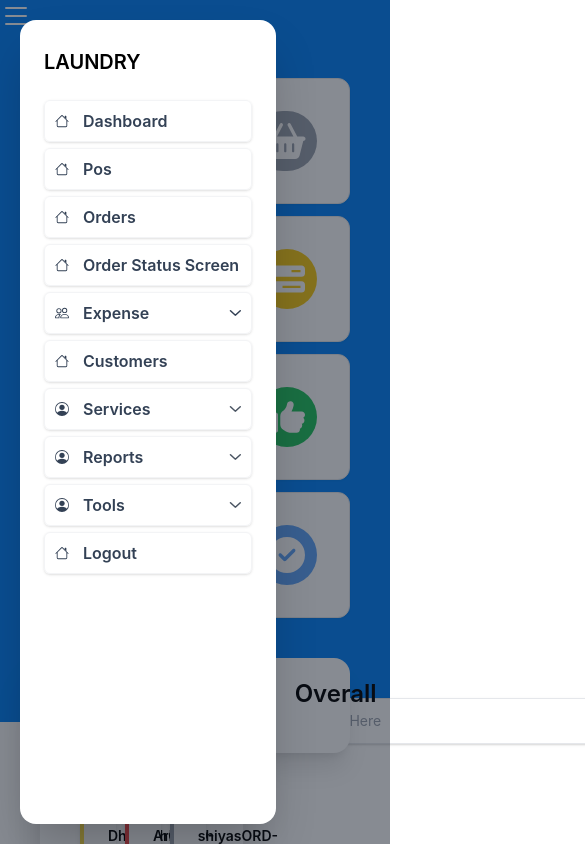
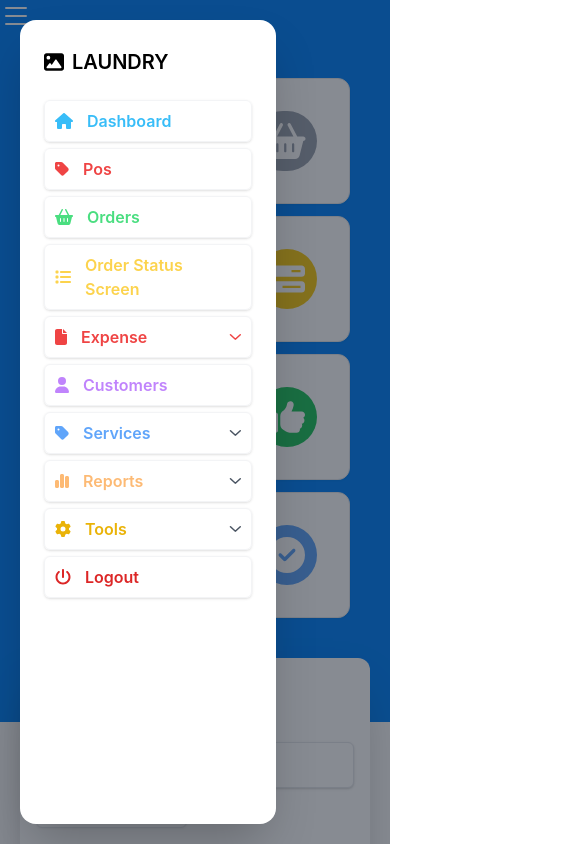
Before and after one commit to HasibAliOpu/Dashboard, a React (Create React App) app: page / in a window 390 px wide. Both pictures are taken after a click on the button "Toggle Navigation". Shown: the top 844 px of the page, 585 px wide, since content can reach past the window. Built offline with nearby package versions, Linux system fonts and the light colour scheme.

Commit message:
font awesome icon added on dashboard

```diff
--- a/src/App.js
+++ b/src/App.js
@@ -9,7 +9,7 @@ function App() {
     <div className="">
       <Sidebar />
       <OrderDetails />
-      <div className="grid grid-cols-3 gap-3 mx-10 mb-10 -mt-16">
+      <div className="grid grid-cols-1 lg:grid-cols-3 gap-3 mx-5 lg:mx-10 mb-10 -mt-16">
         <div className="col-span-2">
           <DeliveryDetails />
         </div>
--- a/src/Components/DeliveryDetails/DeliveryDetails.js
+++ b/src/Components/DeliveryDetails/DeliveryDetails.js
@@ -11,11 +11,16 @@ import classicShoe from "../../icons/classic-shoe.png";
 const DeliveryDetails = () => {
   return (
     <div className="bg-white py-10 rounded-xl shadow-2xl">
-      <div className="flex justify-between gap-10 px-10">
-        <h1 className="text-3xl">Today's Delivery</h1>
-        <div className="flex gap-2">
-          <div>
-            <label for="hs-leading-button-add-on-with-icon" className="sr-only">
+      <div className="lg:flex justify-between gap-10 px-4 lg:px-10">
+        <h1 className="text-center text-lg lg:text-xl xl:text-3xl font-semibold">
+          Today's Delivery
+        </h1>
+        <div className="lg:flex gap-2">
+          <div className="my-4 lg:my-0">
+            <label
+              htmlFor="hs-leading-button-add-on-with-icon"
+              className="sr-only"
+            >
               Label
             </label>
             <div className="flex rounded-md shadow-sm">
@@ -39,7 +44,7 @@ const DeliveryDetails = () => {
                 id="hs-leading-button-add-on-with-icon"
                 placeholder="Search Here"
                 name="hs-leading-button-add-on-with-icon"
-                className="py-3 px-4 pr-24 border border-gray-200 shadow rounded-r-md text-sm focus:z-10 focus:outline-none focus:ring-2 focus:ring-offset-2 focus:ring-offset-white focus:ring-blue-600"
+                className="py-3 lg:px-4 w-full lg:pr-24 border border-gray-200 shadow rounded-r-md text-sm focus:z-10 focus:outline-none focus:ring-2 focus:ring-offset-2 focus:ring-offset-white focus:ring-blue-600"
               />
             </div>
           </div>
@@ -48,7 +53,7 @@ const DeliveryDetails = () => {
             <button
               id="hs-dropdown-with-icons"
               type="button"
-              className="hs-dropdown-toggle py-3 px-6 inline-flex justify-center items-center gap-6 rounded-md border font-medium bg-white text-gray-700 shadow-sm align-middle hover:bg-gray-50 focus:outline-none focus:ring-2 focus:ring-offset-2 focus:ring-offset-white focus:ring-blue-600 transition-all text-sm"
+              className="hs-dropdown-toggle xl:py-3 px-6  inline-flex justify-center items-center gap-6 rounded-md border  bg-white text-gray-700 shadow-sm align-middle hover:bg-gray-50 focus:outline-none focus:ring-2 focus:ring-offset-2 focus:ring-offset-white focus:ring-blue-600 transition-all text-sm font-semibold"
             >
               All Orders
               <svg
@@ -62,8 +67,8 @@ const DeliveryDetails = () => {
                 <path
                   d="M2 5L8.16086 10.6869C8.35239 10.8637 8.64761 10.8637 8.83914 10.6869L15 5"
                   stroke="currentColor"
-                  stroke-width="2"
-                  stroke-linecap="round"
+                  strokeWidth="2"
+                  strokeLinecap="round"
                 />
               </svg>
             </button>
@@ -72,55 +77,76 @@ const DeliveryDetails = () => {
               className="hs-dropdown-menu transition-[opacity,margin] duration hs-dropdown-open:opacity-100 opacity-0 hidden mt-2 min-w-[15rem] bg-white shadow-md rounded-lg p-2  divide-y divide-gray-200"
               aria-labelledby="hs-dropdown-with-icons"
             >
-              <div className="py-2 first:pt-0 last:pb-0">
+              <div className="py-2 first:pt-0 last:pb-0 font-semibold">
                 <a
                   className="flex items-center gap-x-3.5 py-2 px-3 rounded-md text-sm text-gray-800 hover:bg-gray-100 focus:ring-2 focus:ring-blue-500"
                   href="/"
                 >
                   Shirt
+                  <span className="py-1.5 px-3 rounded-full text-xs  bg-blue-100 text-blue-800">
+                    2
+                  </span>
                 </a>
                 <a
                   className="flex items-center gap-x-3.5 py-2 px-3 rounded-md text-sm text-gray-800 hover:bg-gray-100 focus:ring-2 focus:ring-blue-500"
                   href="/"
                 >
                   Cap
+                  <span className="py-1.5 px-3 rounded-full text-xs  bg-blue-100 text-blue-800">
+                    3
+                  </span>
                 </a>
                 <a
                   className="flex items-center gap-x-3.5 py-2 px-3 rounded-md text-sm text-gray-800 hover:bg-gray-100 focus:ring-2 focus:ring-blue-500"
                   href="/"
                 >
                   Shoe
+                  <span className="py-1.5 px-3 rounded-full text-xs  bg-blue-100 text-blue-800">
+                    2
+                  </span>
                 </a>
                 <a
                   className="flex items-center gap-x-3.5 py-2 px-3 rounded-md text-sm text-gray-800 hover:bg-gray-100 focus:ring-2 focus:ring-blue-500"
                   href="/"
                 >
                   Coat
+                  <span className="py-1.5 px-3 rounded-full text-xs  bg-blue-100 text-blue-800">
+                    1
+                  </span>
                 </a>
                 <a
                   className="flex items-center gap-x-3.5 py-2 px-3 rounded-md text-sm text-gray-800 hover:bg-gray-100 focus:ring-2 focus:ring-blue-500"
                   href="/"
                 >
                   Classic Shoe
+                  <span className="py-1.5 px-3 rounded-full text-xs  bg-blue-100 text-blue-800">
+                    1
+                  </span>
                 </a>
                 <a
                   className="flex items-center gap-x-3.5 py-2 px-3 rounded-md text-sm text-gray-800 hover:bg-gray-100 focus:ring-2 focus:ring-blue-500"
                   href="/"
                 >
                   Pant
+                  <span className="py-1.5 px-3 rounded-full text-xs  bg-blue-100 text-blue-800">
+                    1
+                  </span>
                 </a>
                 <a
                   className="flex items-center gap-x-3.5 py-2 px-3 rounded-md text-sm text-gray-800 hover:bg-gray-100 focus:ring-2 focus:ring-blue-500"
                   href="/"
                 >
                   Jeans
+                  <span className="py-1.5 px-3 rounded-full text-xs  bg-blue-100 text-blue-800">
+                    2
+                  </span>
                 </a>
               </div>
             </div>
           </div>
         </div>
       </div>
-      <div className="grid grid-cols-3 gap-3 p-10">
+      <div className="grid grid-cols-1 lg:grid-cols-3 gap-3 p-5 lg:p-10">
         <div className=" bg-white border-l-4 border-yellow-300 shadow-md rounded-xl p-4 hover:scale-110 duration-300 ease-in-out">
           <div className="flex justify-between pb-3 px-2 font-semibold text-sm">
             <h2>Dhanush</h2>
--- a/src/Components/OrderDetails/OrderDetails.js
+++ b/src/Components/OrderDetails/OrderDetails.js
@@ -13,7 +13,7 @@ const OrderDetails = () => {
       <div className="grid grid-cols-1 lg:grid-cols-4 mx-10 ml64 py-10 gap-3">
         <div className="flex justify-between bg-white border shadow-sm rounded-xl p-8">
           <div>
-            <h1 className="uppercase text-slate-600 font-semibold font-mono text-lg">
+            <h1 className="uppercase text-slate-600 font-semibold font-mono  text-sm lg:text-lg">
               pending order
             </h1>
             <p className="font-bold text-xl text-gray-600">202</p>
@@ -25,7 +25,7 @@ const OrderDetails = () => {
         </div>
         <div className="flex justify-between bg-white border shadow-sm rounded-xl p-8">
           <div>
-            <h1 className="uppercase text-slate-600 font-semibold font-mono text-lg">
+            <h1 className="uppercase text-slate-600 font-semibold font-mono text-sm lg:text-lg">
               processing order
             </h1>
             <p className="font-bold text-xl text-gray-600">99</p>
@@ -37,7 +37,7 @@ const OrderDetails = () => {
         </div>
         <div className="flex justify-between bg-white border shadow-sm rounded-xl p-8">
           <div>
-            <h1 className="uppercase text-slate-600 font-semibold font-mono text-lg ">
+            <h1 className="uppercase text-slate-600 font-semibold font-mono  text-sm lg:text-lg ">
               ready to deliver
             </h1>
             <p className="font-bold text-xl text-gray-600">263</p>
@@ -49,7 +49,7 @@ const OrderDetails = () => {
         </div>
         <div className="flex justify-between bg-white border shadow-sm rounded-xl p-8">
           <div>
-            <h1 className="uppercase text-slate-600 font-semibold font-mono text-lg">
+            <h1 className="uppercase text-slate-600 font-semibold font-mono  text-sm lg:text-lg">
               delivered orders
             </h1>
             <p className="font-bold text-xl text-gray-600">345</p>
--- a/src/Components/OverallDetails/OverallDetails.js
+++ b/src/Components/OverallDetails/OverallDetails.js
@@ -5,6 +5,13 @@ import { Doughnut } from "react-chartjs-2";
 ChartJS.register(ArcElement, Tooltip, Legend);
 
 export const data = {
+  labels: [
+    "Returned",
+    "pending",
+    "Processing",
+    "Ready To Deliver",
+    "Delivered",
+  ],
   datasets: [
     {
       label: "# of Votes",
@@ -12,19 +19,14 @@ export const data = {
       backgroundColor: ["#F4365C", "#8292AB", "#FAAD41", "#2DCE8A", "#0083FF"],
     },
   ],
-  labels: [
-    "Returned",
-    "pending",
-    "Processing",
-    "Ready To Deliver",
-    "Delivered",
-  ],
 };
 
 const OverallDetails = () => {
   return (
-    <div className="px-10 py-5 bg-white rounded-2xl shadow-xl">
-      <h1 className="text-center font-semibold text-2xl pb-2">Overall</h1>
+    <div className="px-5 lg:px-10 py-5 bg-white rounded-2xl shadow-xl">
+      <h1 className="text-center font-semibold text-lg lg:text-2xl pb-2">
+        Overall
+      </h1>
       <Doughnut data={data} />
     </div>
   );
--- a/src/Components/Sidebar/Sidebar.js
+++ b/src/Components/Sidebar/Sidebar.js
@@ -1,4 +1,20 @@
 import React from "react";
+import { FontAwesomeIcon } from "@fortawesome/react-fontawesome";
+import {
+  faChartBar,
+  faChartLine,
+  faChartSimple,
+  faFile,
+  faGear,
+  faHome,
+  faImage,
+  faList,
+  faPowerOff,
+  faShoppingBasket,
+  faTag,
+  faTags,
+  faUser,
+} from "@fortawesome/free-solid-svg-icons";
 
 const sidebar = () => {
   return (
@@ -35,6 +51,7 @@ const sidebar = () => {
             href="/#"
             aria-label="LAUNDRY"
           >
+            <FontAwesomeIcon icon={faImage} className="pr-2" />
             LAUNDRY
           </a>
         </div>
@@ -45,120 +62,47 @@ const sidebar = () => {
           <ul className="space-y-1.5">
             <li>
               <a
-                className="flex items-center gap-x-3.5 py-2 px-2.5 font-semibold  text-md text-slate-700 shadow border border-gray-100 rounded-md hover:bg-blue-400 hover:text-white hover:border-blue-400"
+                className="flex items-center gap-x-3.5 py-2 px-2.5 font-semibold  text-md text-sky-400 shadow border border-gray-100 rounded-md hover:bg-blue-400 hover:text-white hover:border-blue-400"
                 href="/#"
               >
-                <svg
-                  className="w-3.5 h-3.5"
-                  xmlns="http://www.w3.org/2000/svg"
-                  width="16"
-                  height="16"
-                  fill="currentColor"
-                  viewBox="0 0 16 16"
-                >
-                  <path
-                    fillRule="evenodd"
-                    d="M2 13.5V7h1v6.5a.5.5 0 0 0 .5.5h9a.5.5 0 0 0 .5-.5V7h1v6.5a1.5 1.5 0 0 1-1.5 1.5h-9A1.5 1.5 0 0 1 2 13.5zm11-11V6l-2-2V2.5a.5.5 0 0 1 .5-.5h1a.5.5 0 0 1 .5.5z"
-                  />
-                  <path
-                    fillRule="evenodd"
-                    d="M7.293 1.5a1 1 0 0 1 1.414 0l6.647 6.646a.5.5 0 0 1-.708.708L8 2.207 1.354 8.854a.5.5 0 1 1-.708-.708L7.293 1.5z"
-                  />
-                </svg>
+                <FontAwesomeIcon icon={faHome} />
                 Dashboard
               </a>
             </li>
             <li>
               <a
-                className="flex items-center gap-x-3.5 py-2 px-2.5 font-semibold  text-md text-slate-700 shadow border border-gray-100 rounded-md hover:bg-blue-400 hover:text-white hover:border-blue-400"
+                className="flex items-center gap-x-3.5 py-2 px-2.5 font-semibold  text-md text-red-500 shadow border border-gray-100 rounded-md hover:bg-blue-400 hover:text-white hover:border-blue-400"
                 href="/#"
               >
-                <svg
-                  className="w-3.5 h-3.5"
-                  xmlns="http://www.w3.org/2000/svg"
-                  width="16"
-                  height="16"
-                  fill="currentColor"
-                  viewBox="0 0 16 16"
-                >
-                  <path
-                    fillRule="evenodd"
-                    d="M2 13.5V7h1v6.5a.5.5 0 0 0 .5.5h9a.5.5 0 0 0 .5-.5V7h1v6.5a1.5 1.5 0 0 1-1.5 1.5h-9A1.5 1.5 0 0 1 2 13.5zm11-11V6l-2-2V2.5a.5.5 0 0 1 .5-.5h1a.5.5 0 0 1 .5.5z"
-                  />
-                  <path
-                    fillRule="evenodd"
-                    d="M7.293 1.5a1 1 0 0 1 1.414 0l6.647 6.646a.5.5 0 0 1-.708.708L8 2.207 1.354 8.854a.5.5 0 1 1-.708-.708L7.293 1.5z"
-                  />
-                </svg>
+                <FontAwesomeIcon icon={faTag} />
                 Pos
               </a>
             </li>
             <li>
               <a
-                className="flex items-center gap-x-3.5 py-2 px-2.5 font-semibold  text-md text-slate-700 shadow border border-gray-100 rounded-md hover:bg-blue-400 hover:text-white hover:border-blue-400"
+                className="flex items-center gap-x-3.5 py-2 px-2.5 font-semibold  text-md text-green-400 shadow border border-gray-100 rounded-md hover:bg-blue-400 hover:text-white hover:border-blue-400"
                 href="/#"
               >
-                <svg
-                  className="w-3.5 h-3.5"
-                  xmlns="http://www.w3.org/2000/svg"
-                  width="16"
-                  height="16"
-                  fill="currentColor"
-                  viewBox="0 0 16 16"
-                >
-                  <path
-                    fillRule="evenodd"
-                    d="M2 13.5V7h1v6.5a.5.5 0 0 0 .5.5h9a.5.5 0 0 0 .5-.5V7h1v6.5a1.5 1.5 0 0 1-1.5 1.5h-9A1.5 1.5 0 0 1 2 13.5zm11-11V6l-2-2V2.5a.5.5 0 0 1 .5-.5h1a.5.5 0 0 1 .5.5z"
-                  />
-                  <path
-                    fillRule="evenodd"
-                    d="M7.293 1.5a1 1 0 0 1 1.414 0l6.647 6.646a.5.5 0 0 1-.708.708L8 2.207 1.354 8.854a.5.5 0 1 1-.708-.708L7.293 1.5z"
-                  />
-                </svg>
+                <FontAwesomeIcon icon={faShoppingBasket} />
                 Orders
               </a>
             </li>
             <li>
               <a
-                className="flex items-center gap-x-3.5 py-2 px-2.5 font-semibold  text-md text-slate-700 shadow border border-gray-100 rounded-md hover:bg-blue-400 hover:text-white hover:border-blue-400"
+                className="flex items-center gap-x-3.5 py-2 px-2.5 font-semibold  text-md text-amber-300 shadow border border-gray-100 rounded-md hover:bg-blue-400 hover:text-white hover:border-blue-400"
                 href="/#"
               >
-                <svg
-                  className="w-3.5 h-3.5"
-                  xmlns="http://www.w3.org/2000/svg"
-                  width="16"
-                  height="16"
-                  fill="currentColor"
-                  viewBox="0 0 16 16"
-                >
-                  <path
-                    fillRule="evenodd"
-                    d="M2 13.5V7h1v6.5a.5.5 0 0 0 .5.5h9a.5.5 0 0 0 .5-.5V7h1v6.5a1.5 1.5 0 0 1-1.5 1.5h-9A1.5 1.5 0 0 1 2 13.5zm11-11V6l-2-2V2.5a.5.5 0 0 1 .5-.5h1a.5.5 0 0 1 .5.5z"
-                  />
-                  <path
-                    fillRule="evenodd"
-                    d="M7.293 1.5a1 1 0 0 1 1.414 0l6.647 6.646a.5.5 0 0 1-.708.708L8 2.207 1.354 8.854a.5.5 0 1 1-.708-.708L7.293 1.5z"
-                  />
-                </svg>
+                <FontAwesomeIcon icon={faList} />
                 Order Status Screen
               </a>
             </li>
 
             <li className="hs-accordion" id="users-accordion">
               <a
-                className="hs-accordion-toggle flex items-center gap-x-3.5 py-2 px-2.5 hs-accordion-active:text-blue-600 hs-accordion-active:hover:bg-transparent font-semibold  text-md text-slate-700 shadow border border-gray-100 rounded-md hover:bg-blue-400 hover:text-white hover:border-blue-400"
+                className="hs-accordion-toggle flex items-center gap-x-3.5 py-2 px-2.5 hs-accordion-active:text-blue-600 hs-accordion-active:hover:bg-transparent font-semibold  text-md text-red-500 shadow border border-gray-100 rounded-md hover:bg-blue-400 hover:text-white hover:border-blue-400"
                 href="/#"
               >
-                <svg
-                  className="w-3.5 h-3.5"
-                  xmlns="http://www.w3.org/2000/svg"
-                  width="16"
-                  height="16"
-                  fill="currentColor"
-                  viewBox="0 0 16 16"
-                >
-                  <path d="M15 14s1 0 1-1-1-4-5-4-5 3-5 4 1 1 1 1h8zm-7.978-1A.261.261 0 0 1 7 12.996c.001-.264.167-1.03.76-1.72C8.312 10.629 9.282 10 11 10c1.717 0 2.687.63 3.24 1.276.593.69.758 1.457.76 1.72l-.008.002a.274.274 0 0 1-.014.002H7.022zM11 7a2 2 0 1 0 0-4 2 2 0 0 0 0 4zm3-2a3 3 0 1 1-6 0 3 3 0 0 1 6 0zM6.936 9.28a5.88 5.88 0 0 0-1.23-.247A7.35 7.35 0 0 0 5 9c-4 0-5 3-5 4 0 .667.333 1 1 1h4.216A2.238 2.238 0 0 1 5 13c0-1.01.377-2.042 1.09-2.904.243-.294.526-.569.846-.816zM4.92 10A5.493 5.493 0 0 0 4 13H1c0-.26.164-1.03.76-1.724.545-.636 1.492-1.256 3.16-1.275zM1.5 5.5a3 3 0 1 1 6 0 3 3 0 0 1-6 0zm3-2a2 2 0 1 0 0 4 2 2 0 0 0 0-4z"></path>
-                </svg>
+                <FontAwesomeIcon icon={faFile} />
                 Expense
                 <svg
                   className="hs-accordion-active:block ml-auto hidden w-3 h-3 text-gray-600 group-hover:text-gray-500"
@@ -233,48 +177,19 @@ const sidebar = () => {
             </li>
             <li>
               <a
-                className="flex items-center gap-x-3.5 py-2 px-2.5 font-semibold  text-md text-slate-700 shadow border border-gray-100 rounded-md hover:bg-blue-400 hover:text-white hover:border-blue-400"
+                className="flex items-center gap-x-3.5 py-2 px-2.5 font-semibold  text-md text-purple-400 shadow border border-gray-100 rounded-md hover:bg-blue-400 hover:text-white hover:border-blue-400"
                 href="/#"
               >
-                <svg
-                  className="w-3.5 h-3.5"
-                  xmlns="http://www.w3.org/2000/svg"
-                  width="16"
-                  height="16"
-                  fill="currentColor"
-                  viewBox="0 0 16 16"
-                >
-                  <path
-                    fillRule="evenodd"
-                    d="M2 13.5V7h1v6.5a.5.5 0 0 0 .5.5h9a.5.5 0 0 0 .5-.5V7h1v6.5a1.5 1.5 0 0 1-1.5 1.5h-9A1.5 1.5 0 0 1 2 13.5zm11-11V6l-2-2V2.5a.5.5 0 0 1 .5-.5h1a.5.5 0 0 1 .5.5z"
-                  />
-                  <path
-                    fillRule="evenodd"
-                    d="M7.293 1.5a1 1 0 0 1 1.414 0l6.647 6.646a.5.5 0 0 1-.708.708L8 2.207 1.354 8.854a.5.5 0 1 1-.708-.708L7.293 1.5z"
-                  />
-                </svg>
+                <FontAwesomeIcon icon={faUser} />
                 Customers
               </a>
             </li>
             <li className="hs-accordion" id="account-accordion">
               <a
-                className="hs-accordion-toggle flex items-center gap-x-3.5 py-2 px-2.5 hs-accordion-active:text-blue-600 hs-accordion-active:hover:bg-transparent font-semibold  text-md text-slate-700 shadow border border-gray-100 rounded-md hover:bg-blue-400 hover:text-white hover:border-blue-400"
+                className="hs-accordion-toggle flex items-center gap-x-3.5 py-2 px-2.5 hs-accordion-active:text-blue-600 hs-accordion-active:hover:bg-transparent font-semibold  text-md text-blue-400 shadow border border-gray-100 rounded-md hover:bg-blue-400 hover:text-white hover:border-blue-400"
                 href="/#"
               >
-                <svg
-                  className="w-3.5 h-3.5"
-                  xmlns="http://www.w3.org/2000/svg"
-                  width="16"
-                  height="16"
-                  fill="currentColor"
-                  viewBox="0 0 16 16"
-                >
-                  <path d="M11 6a3 3 0 1 1-6 0 3 3 0 0 1 6 0z" />
-                  <path
-                    fillRule="evenodd"
-                    d="M0 8a8 8 0 1 1 16 0A8 8 0 0 1 0 8zm8-7a7 7 0 0 0-5.468 11.37C3.242 11.226 4.805 10 8 10s4.757 1.225 5.468 2.37A7 7 0 0 0 8 1z"
-                  />
-                </svg>
+                <FontAwesomeIcon icon={faTag} />
                 Services
                 <svg
                   className="hs-accordion-active:block ml-auto hidden w-3 h-3 text-gray-600 group-hover:text-gray-500"
@@ -342,23 +257,10 @@ const sidebar = () => {
             </li>
             <li className="hs-accordion" id="account-accordion">
               <a
-                className="hs-accordion-toggle flex items-center gap-x-3.5 py-2 px-2.5 hs-accordion-active:text-blue-600 hs-accordion-active:hover:bg-transparent font-semibold  text-md text-slate-700 shadow border border-gray-100 rounded-md hover:bg-blue-400 hover:text-white hover:border-blue-400"
+                className="hs-accordion-toggle flex items-center gap-x-3.5 py-2 px-2.5 hs-accordion-active:text-blue-600 hs-accordion-active:hover:bg-transparent font-semibold  text-md text-orange-300 shadow border border-gray-100 rounded-md hover:bg-blue-400 hover:text-white hover:border-blue-400"
                 href="/#"
               >
-                <svg
-                  className="w-3.5 h-3.5"
-                  xmlns="http://www.w3.org/2000/svg"
-                  width="16"
-                  height="16"
-                  fill="currentColor"
-                  viewBox="0 0 16 16"
-                >
-                  <path d="M11 6a3 3 0 1 1-6 0 3 3 0 0 1 6 0z" />
-                  <path
-                    fillRule="evenodd"
-                    d="M0 8a8 8 0 1 1 16 0A8 8 0 0 1 0 8zm8-7a7 7 0 0 0-5.468 11.37C3.242 11.226 4.805 10 8 10s4.757 1.225 5.468 2.37A7 7 0 0 0 8 1z"
-                  />
-                </svg>
+                <FontAwesomeIcon icon={faChartSimple} />
                 Reports
                 <svg
                   className="hs-accordion-active:block ml-auto hidden w-3 h-3 text-gray-600 group-hover:text-gray-500"
@@ -426,23 +328,10 @@ const sidebar = () => {
             </li>
             <li className="hs-accordion" id="account-accordion">
               <a
-                className="hs-accordion-toggle flex items-center gap-x-3.5 py-2 px-2.5 hs-accordion-active:text-blue-600 hs-accordion-active:hover:bg-transparent font-semibold  text-md text-slate-700 shadow border border-gray-100 rounded-md hover:bg-blue-400 hover:text-white hover:border-blue-400"
+                className="hs-accordion-toggle flex items-center gap-x-3.5 py-2 px-2.5 hs-accordion-active:text-blue-600 hs-accordion-active:hover:bg-transparent font-semibold  text-md text-yellow-500 shadow border border-gray-100 rounded-md hover:bg-blue-400 hover:text-white hover:border-blue-400"
                 href="/#"
               >
-                <svg
-                  className="w-3.5 h-3.5"
-                  xmlns="http://www.w3.org/2000/svg"
-                  width="16"
-                  height="16"
-                  fill="currentColor"
-                  viewBox="0 0 16 16"
-                >
-                  <path d="M11 6a3 3 0 1 1-6 0 3 3 0 0 1 6 0z" />
-                  <path
-                    fillRule="evenodd"
-                    d="M0 8a8 8 0 1 1 16 0A8 8 0 0 1 0 8zm8-7a7 7 0 0 0-5.468 11.37C3.242 11.226 4.805 10 8 10s4.757 1.225 5.468 2.37A7 7 0 0 0 8 1z"
-                  />
-                </svg>
+                <FontAwesomeIcon icon={faGear} />
                 Tools
                 <svg
                   className="hs-accordion-active:block ml-auto hidden w-3 h-3 text-gray-600 group-hover:text-gray-500 "
@@ -510,26 +399,10 @@ const sidebar = () => {
             </li>
             <li>
               <a
-                className="flex items-center gap-x-3.5 py-2 px-2.5 font-semibold  text-md text-slate-700 shadow border border-gray-100 rounded-md hover:bg-blue-400 hover:text-white hover:border-blue-400"
+                className="flex items-center gap-x-3.5 py-2 px-2.5 font-semibold  text-md text-red-600 shadow border border-gray-100 rounded-md hover:bg-blue-400 hover:text-white hover:border-blue-400"
                 href="/#"
               >
-                <svg
-                  className="w-3.5 h-3.5"
-                  xmlns="http://www.w3.org/2000/svg"
-                  width="16"
-                  height="16"
-                  fill="currentColor"
-                  viewBox="0 0 16 16"
-                >
-                  <path
-                    fillRule="evenodd"
-                    d="M2 13.5V7h1v6.5a.5.5 0 0 0 .5.5h9a.5.5 0 0 0 .5-.5V7h1v6.5a1.5 1.5 0 0 1-1.5 1.5h-9A1.5 1.5 0 0 1 2 13.5zm11-11V6l-2-2V2.5a.5.5 0 0 1 .5-.5h1a.5.5 0 0 1 .5.5z"
-                  />
-                  <path
-                    fillRule="evenodd"
-                    d="M7.293 1.5a1 1 0 0 1 1.414 0l6.647 6.646a.5.5 0 0 1-.708.708L8 2.207 1.354 8.854a.5.5 0 1 1-.708-.708L7.293 1.5z"
-                  />
-                </svg>
+                <FontAwesomeIcon icon={faPowerOff} />
                 Logout
               </a>
             </li>
```
